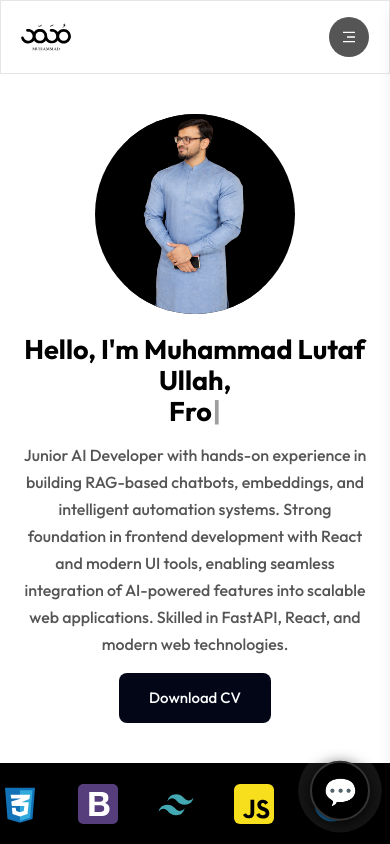
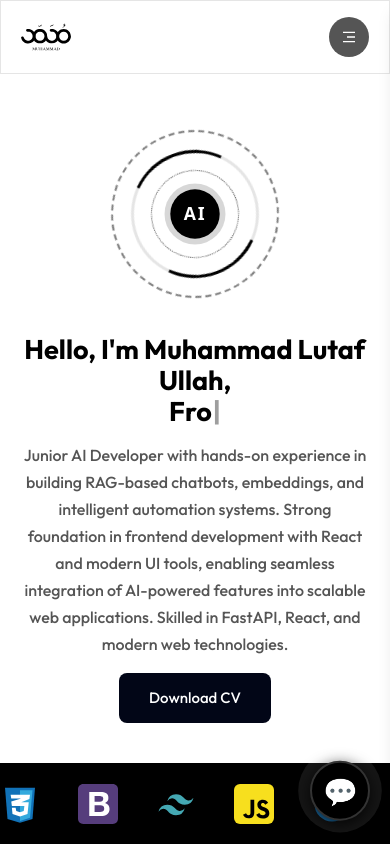
Before and after one commit to MuhammadLutafullah/My-AI-Portfolio, a React (Vite) app: page / in a window 390 px wide. Shown: the top 844 px of the page. Built offline with nearby package versions, Linux system fonts and the light colour scheme.

Commit message:
image set

```diff
--- a/src/components/Hero/Hero.jsx
+++ b/src/components/Hero/Hero.jsx
@@ -1,7 +1,6 @@
 import "../../App.css";
 import Tilt from "react-parallax-tilt";
 import Typewriter from "typewriter-effect";
-import heroImg from "../../images/updated-img.png";
 
 const Hero = () => {
   return (
@@ -48,12 +47,45 @@ const Hero = () => {
             glarePosition="bottom"
             gyroscope={true}
           >
-            <div className="hero-img bg-black rounded-full overflow-hidden w-[550px] h-[550px] max-md:w-[421px] max-md:h-[421px] max-sm:!w-[200px] max-sm:!h-[200px] flex justify-center items-center">
-              <img
-                className="max-md:w-full max-md:h-full object-contain w-[500px]  h-[500px]"
-                src={heroImg}
-                alt="dev-img"
-              />
+            <style>
+              {`
+                @keyframes spin-slow { 100% { transform: rotate(360deg); } }
+                @keyframes spin-reverse { 100% { transform: rotate(-360deg); } }
+                @keyframes pulse-ring {
+                  0% { transform: scale(0.85); box-shadow: 0 0 0 0 rgba(0, 0, 0, 0.2); }
+                  70% { transform: scale(1); box-shadow: 0 0 0 30px rgba(0, 0, 0, 0); }
+                  100% { transform: scale(0.85); box-shadow: 0 0 0 0 rgba(0, 0, 0, 0); }
+                }
+                .anim-circle-1 {
+                  position: absolute; inset: 8%; border-radius: 50%;
+                  border: 2px dashed rgba(0, 0, 0, 0.5);
+                  animation: spin-slow 20s linear infinite;
+                }
+                .anim-circle-2 {
+                  position: absolute; inset: 18%; border-radius: 50%;
+                  border: 3px solid rgba(0, 0, 0, 0.1); border-top-color: #000; border-bottom-color: #000;
+                  animation: spin-reverse 12s linear infinite;
+                }
+                .anim-circle-3 {
+                  position: absolute; inset: 28%; border-radius: 50%;
+                  border: 1px dotted rgba(0, 0, 0, 0.8);
+                  animation: spin-slow 25s linear infinite;
+                }
+                .anim-center-core {
+                  width: 28%; height: 28%; background: #000; border-radius: 50%;
+                  animation: pulse-ring 3s ease-in-out infinite;
+                  display: flex; justify-content: center; align-items: center;
+                  color: #fff; font-weight: 900; font-size: clamp(20px, 4vw, 42px);
+                  letter-spacing: 2px; box-shadow: 0 0 40px rgba(0, 0, 0, 0.3);
+                  z-index: 10;
+                }
+              `}
+            </style>
+            <div className="hero-img bg-transparent rounded-full w-[550px] h-[550px] max-md:w-[421px] max-md:h-[421px] max-sm:!w-[200px] max-sm:!h-[200px] flex justify-center items-center relative overflow-hidden">
+              <div className="anim-circle-1"></div>
+              <div className="anim-circle-2"></div>
+              <div className="anim-circle-3"></div>
+              <div className="anim-center-core">AI</div>
             </div>
           </Tilt>
         </div>
```
Also changed, not shown: src/images/updated-img.png.
